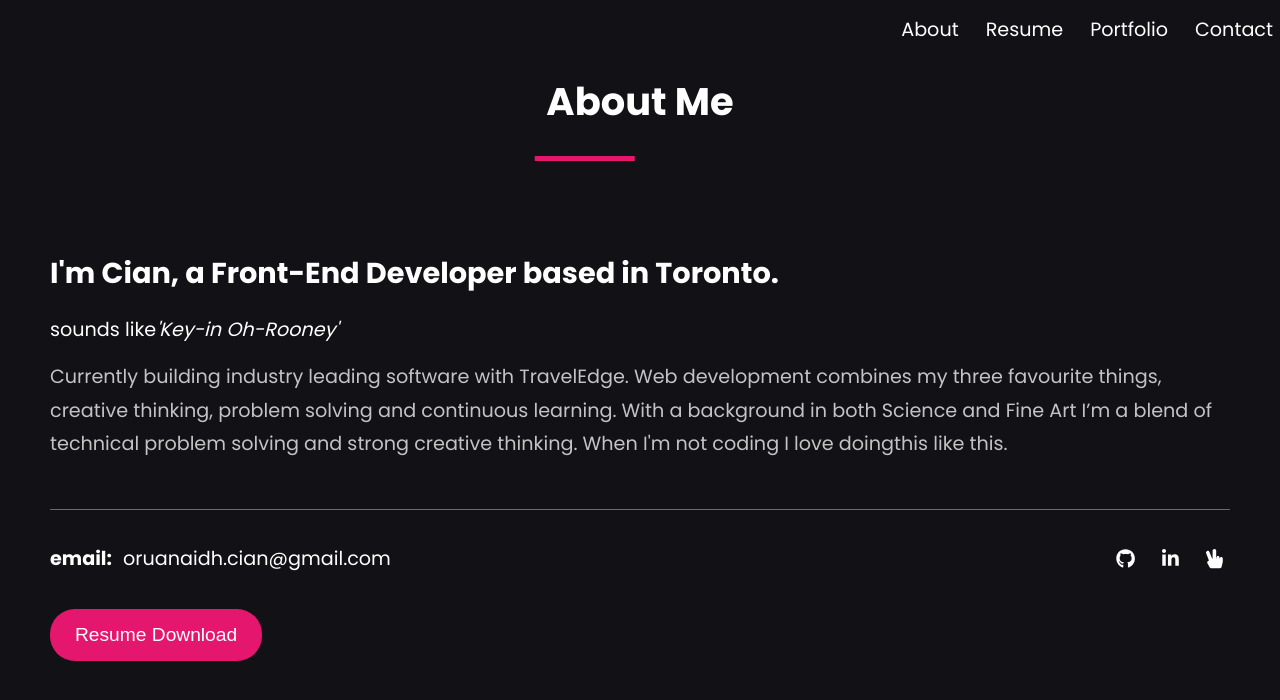
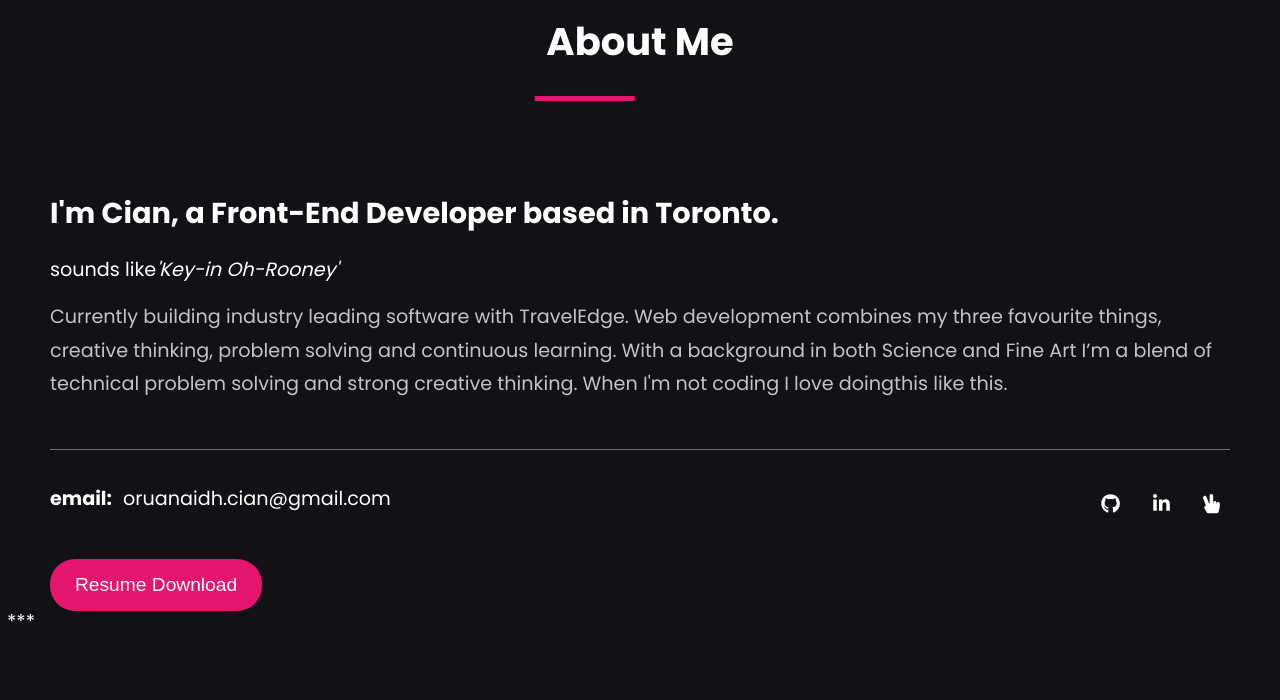
Before and after one commit to CianORuanaidh/cianoruanaidh_site_2020, a React (Create React App) app: page /about in a window 1280 px wide. Shown: the top 700 px of the page. Built offline with nearby package versions, Linux system fonts and the light colour scheme.

Commit message:
add link styles

```diff
--- a/src/App.css
+++ b/src/App.css
@@ -16,8 +16,21 @@ body {
   font-family: 'Poppins', sans-serif;
 }
 
+/* body::after {
+  content: '';
+  display: inline-block;
+  width: 15px;
+  height: 15px;
+  -moz-border-radius: 7.5px;
+  -webkit-border-radius: 7.5px;
+  border-radius: 7.5px;
+  background-color: #69b6d5;
+} */
+
 .hero {
-  height: calc(100vh - 62px);
+  /* height: calc(100vh - 62px); */
+  height: 100vh;
+
   padding: 0.5px 50px;
   position: relative;
 
@@ -51,7 +64,7 @@ h3 {
 }
 
 main.main-body {
-  padding-top: 60px;
+  /* padding-top: 60px; */
 }
 
 button {
--- a/src/App.js
+++ b/src/App.js
@@ -5,6 +5,7 @@ import AboutMe from './components/AboutMe.js';
 import MyResume from './components/MyResume.js';
 import Contact from './components/Contact.js';
 import Portfilio from './components/Portfilio.js';
+import { Link } from 'react-router-dom';
 
 // import vid from './assets/video_1.mp4';
 // import vidTwo from './assets/video_2.mp4';
@@ -21,7 +22,7 @@ function AppTwo() {
       </video> */}
 
       <Router>
-        <HeadNavigation></HeadNavigation>
+        {/* <HeadNavigation></HeadNavigation> */}
         <main className="main-body" onScroll={this.handleScroll}>
           <Route path="/" exact component={HeroSection}></Route>
           <Route path="/about" component={AboutMe}></Route>
@@ -69,7 +70,7 @@ class App extends React.Component {
       return (
         <div>
           <Router>
-            <HeadNavigation></HeadNavigation>
+            {/* <HeadNavigation></HeadNavigation> */}
             <main id="main-main"className="main-body" onScroll={this.handleScroll} onWheel={this.handleScroll}>
               <Route path="/" exact component={HeroSection}></Route>
               <Route path="/about" component={AboutMe}></Route>
@@ -77,6 +78,7 @@ class App extends React.Component {
               <Route path="/contact" component={Contact}></Route>
               <Route path="/portfolio" component={Portfilio}></Route>
             </main>
+            <Link to="/">***</Link>
           </Router>
         </div>
       );
--- a/src/components/HeroSection.js
+++ b/src/components/HeroSection.js
@@ -1,6 +1,7 @@
 import React from 'react';
 import '../styles/HeroSection.css';
 import HeroSocialLinks from './HeroSocialLinks';
+import HeadNavigation from './HeadNavigation';
 
 const subheadings = [
     'Web developer',
@@ -42,6 +43,8 @@ class HeroSection extends React.Component {
     render() {
         return (
             <div className="hero">
+                <HeadNavigation></HeadNavigation>
+
                 <div className="hero-banner">
                     <h1>Cian O'Ruanidh</h1>
                     <span className="phonetic">sounds like<em>'Key-in Oh-Rooney'</em></span>
--- a/src/styles/AboutMe.css
+++ b/src/styles/AboutMe.css
@@ -24,6 +24,30 @@
 
     margin-right: 50%;
     margin-top: 1rem;
+
+    text-decoration: none;
+    opacity: 9.5;
+
+    cursor: pointer;
+
+    -webkit-transition: all .4s;
+    -o-transition: all .4s;
+    transition: all .4s;
+}
+
+.download-resume:focus,
+.download-resume:hover {
+    /* padding: 20px 45px; */
+
+    padding: 15px 30px;
+    opacity: 1;
+
+    border-radius: 10px;
+    text-decoration: underline;
+
+    -webkit-transition: all .4s;
+    -o-transition: all .4s;
+    transition: all .4s;
 }
 
 .about-me-footer {
--- a/src/styles/HeadNavigation.css
+++ b/src/styles/HeadNavigation.css
@@ -1,6 +1,6 @@
 header {
-    position: absolute;
-    width: 100%;
+    /* position: absolute;
+    width: 100%; */
 
     /* border-bottom: 1px solid #e5166D; */
 }
@@ -108,3 +108,34 @@ button.hamburger-link {
 .toggler:checked:hover + .hamburger > div {
     transform: rotate(225deg);
 }
+
+a {
+    position: relative;
+}
+
+header a::after {
+    content: '';
+    width: 0%;
+    /* border-bottom: solid 2px #e5166D; */
+    border-bottom: solid 2px white;
+    position: absolute;
+    left: 0%;
+    top: 110%;
+    z-index: 1;
+    -webkit-transition: width .4s;
+    -o-transition: width .4s;
+    transition: width .4s; }
+
+header a:hover::after,
+header a:focus::after {
+    width: 100%;
+}
+
+header a:hover,
+header a:focus {
+    color: #4ECDC4;
+
+    -webkit-transition: color .4s;
+    -o-transition: color .4s;
+    transition: color .4s;
+}
--- a/src/styles/HeroSection.css
+++ b/src/styles/HeroSection.css
@@ -1,5 +1,5 @@
 .hero > * {
-  margin-top: auto;
+  /* margin-top: auto; */
 }
 
 .hero-banner {
--- a/src/styles/HeroSocialLinks.css
+++ b/src/styles/HeroSocialLinks.css
@@ -21,3 +21,19 @@
 .social-links {
   padding: 0;
 }
+
+.social-links a {
+  display: block;
+  padding: 5px 10px;
+}
+
+.social-links a:hover,
+.social-links a:focus {
+  color: #4ECDC4;
+  transform: rotate(15deg);
+
+  -webkit-transition: all .4s;
+  -o-transition: all .4s;
+  transition: all .4s;
+
+}
--- a/src/styles/MyResume.css
+++ b/src/styles/MyResume.css
@@ -44,6 +44,11 @@
     margin: 1rem;
 }
 
+.skill-list .skill-icon:nth-of-type(2n) {
+    color: #4ECDC4;
+}
+
+
 .icon-label {
     visibility: hidden;
     position: absolute;
--- a/src/styles/ResumeExperienceTile.css
+++ b/src/styles/ResumeExperienceTile.css
@@ -6,6 +6,8 @@
     /* opacity: 0.75; */
     padding: 1rem 1rem 1rem 2rem;
     position: relative;
+
+    cursor: pointer;
 }
 
 .experience-tile h4 ,
```
